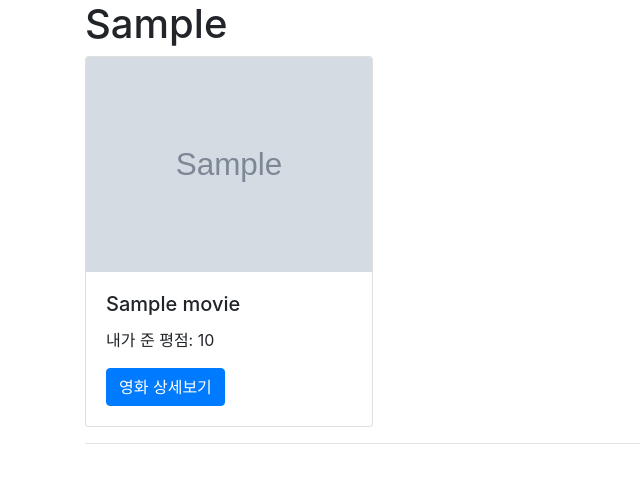
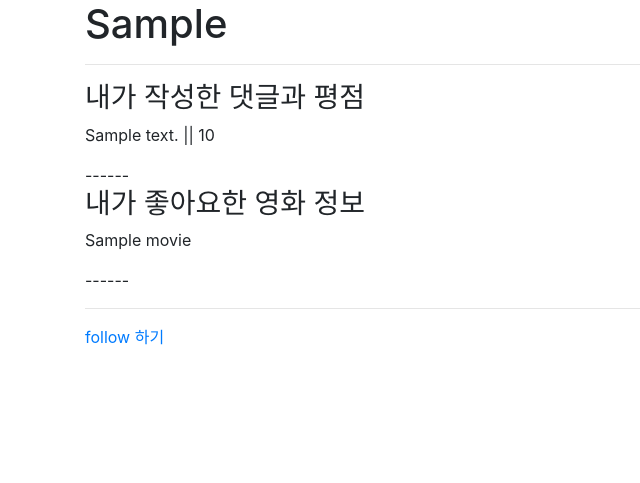
Before and after one commit to edugieun/project10, a Django app: template accounts/templates/accounts/detail.html in a window 1280 px wide. Shown: the part 56-539 px from the top of the page, without its empty margins (0-640 px from the left). Run offline with Django 3.2, Linux system fonts and the light colour scheme; the template is opened without the code that fills it: most values are stand-ins (such as "Sample title", 1, 10 or a date in 2020); grey boxes marked "Sample" are stand-in pictures; some libraries are stand-ins or nearby versions.

Commit message:
feature/followers

```diff
--- a/accounts/templates/accounts/detail.html
+++ b/accounts/templates/accounts/detail.html
@@ -1,17 +1,19 @@
 {% extends 'movies/base.html' %}
 {% block content %}
   <h1>{{ auth_user }}</h1>
-  {% for review in reviews %}
+    <hr>
+    <h3>내가 작성한 댓글과 평점</h3>
+    {% for review in auth_user.review_set.all %}
+      <p>{{ review.content }} || {{ review.score }} </p>
+    {% endfor %}
+    ------
+    <h3>내가 좋아요한 영화 정보</h3>
+    {% for movie in auth_user.like_movies.all %}
+      <p>{{ movie.title }}</p>
+    {% endfor %}
+    ------
 
-    <div class="card" style="width: 18rem;">
-      <img src="{{ review.movie.poster_url }}" class="card-img-top" alt="...">
-      <div class="card-body">
-        <h5 class="card-title">{{ review.movie.title }}</h5>
-        <p class="card-text">내가 준 평점: {{ review.score }}</p>
-        <a href="{% url 'movies:detail' review.movie.pk %}" class="btn btn-primary">영화 상세보기</a>
-      </div>
-    </div>
     <hr>
-    {% comment %} <!--<p>팔로잉 : {{  }} / 팔로워  : {{  }}</p>--> {% endcomment %}
- {% endfor %}
+    <a href="#">follow 하기</a>
+
 {% endblock  %}
--- a/accounts/views.py
+++ b/accounts/views.py
@@ -4,6 +4,7 @@ from django.contrib.auth.forms import AuthenticationForm
 from django.contrib.auth import get_user_model
 from django.contrib.auth import login as auth_login
 from django.contrib.auth import logout as auth_logout
+from IPython import embed
 
 
 # Create your views here.
@@ -49,6 +50,5 @@ def logout(request):
 
 def detail(request, user_pk):
     auth_user = get_object_or_404(get_user_model(), pk=user_pk)
-    reviews = auth_user.review_set.all()
-    context = {'auth_user': auth_user, 'reviews': reviews,}
+    context = {'auth_user': auth_user,}
     return render(request, 'accounts/detail.html', context)
```
Also changed, not shown: accounts/migrations/0001_initial.py, movies/migrations/0001_initial.py.
